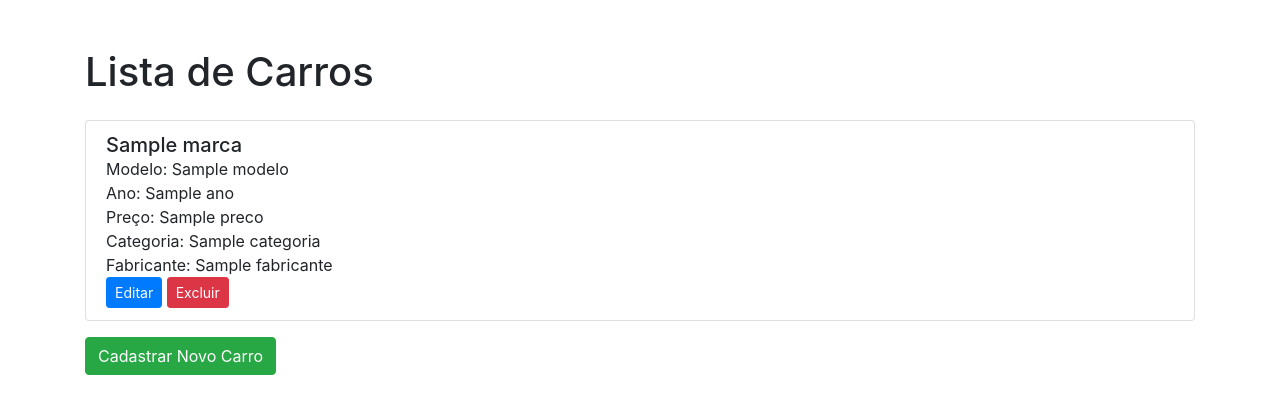
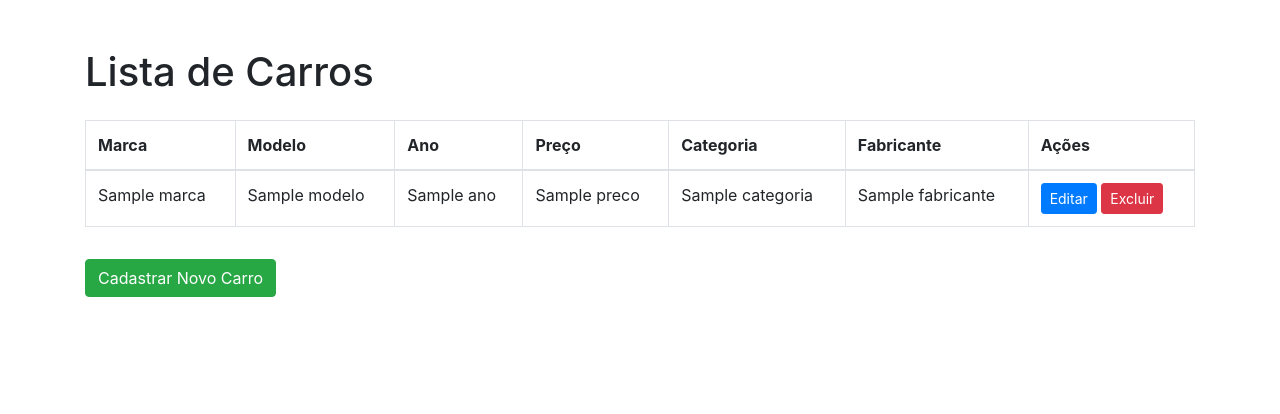
Before and after one commit to brunoandradearruda/pymongo_veiculos, a Flask app: page /read in a window 1280 px wide. Shown: the top 414 px of the page. Run offline with Flask 3, Linux system fonts and the light colour scheme; a database or web service that is not in the repository returns one stand-in record (values such as "Sample title"); some libraries are stand-ins or nearby versions.

Commit message:
css do read estilizado

```diff
--- a/Projeto_veiculos_mongodb/app.py
+++ b/Projeto_veiculos_mongodb/app.py
@@ -60,7 +60,7 @@ def edit(id):
 @app.route('/delete/<string:id>', methods=['GET'])
 def delete(id):
     collection_carros.delete_one({"_id": ObjectId(id)})
-    return redirect(url_for('index'))
+    return redirect(url_for('read'))
 
 
 @app.route('/search_by_id/<string:id>', methods=['GET'])
--- a/Projeto_veiculos_mongodb/templates/read.html
+++ b/Projeto_veiculos_mongodb/templates/read.html
@@ -2,27 +2,50 @@
 <html>
 <head>
     <title>Lista de Carros</title>
-    <!-- Adicione o link para o arquivo CSS do Bootstrap -->
+    <!-- Include the Bootstrap CSS file -->
     <link rel="stylesheet" href="https://maxcdn.bootstrapcdn.com/bootstrap/4.5.2/css/bootstrap.min.css">
 </head>
 <body>
     <div class="container mt-5">
         <h1 class="mb-4">Lista de Carros</h1>
-        <ul class="list-group">
-            {% for carro in carros %}
-                <li class="list-group-item">
-                    <h5 class="mb-0">{{ carro.marca }}</h5>
-                    <p class="mb-0">Modelo: {{ carro.modelo }}</p>
-                    <p class="mb-0">Ano: {{ carro.ano }}</p>
-                    <p class="mb-0">Preço: {{ carro.preco }}</p>
-                    <p class="mb-0">Categoria: {{ carro.categoria }}</p>
-                    <p class="mb-0">Fabricante: {{ carro.fabricante }}</p>
-                    <a class="btn btn-primary btn-sm" href="{{ url_for('edit', id=carro._id) }}">Editar</a>
-                    <a class="btn btn-danger btn-sm" href="{{ url_for('delete', id=carro._id) }}">Excluir</a>
-                </li>
-            {% endfor %}
-        </ul>
+        <table class="table table-bordered">
+            <thead>
+                <tr>
+                    <th>Marca</th>
+                    <th>Modelo</th>
+                    <th>Ano</th>
+                    <th>Preço</th>
+                    <th>Categoria</th>
+                    <th>Fabricante</th>
+                    <th>Ações</th>
+                </tr>
+            </thead>
+            <tbody>
+                {% for carro in carros %}
+                    <tr>
+                        <td>{{ carro.marca }}</td>
+                        <td>{{ carro.modelo }}</td>
+                        <td>{{ carro.ano }}</td>
+                        <td>{{ carro.preco }}</td>
+                        <td>{{ carro.categoria }}</td>
+                        <td>{{ carro.fabricante }}</td>
+                        <td>
+                            <a class="btn btn-primary btn-sm" href="{{ url_for('edit', id=carro._id) }}">Editar</a>
+                            <a class="btn btn-danger btn-sm" href="javascript:void(0);" onclick="confirmDelete('{{ url_for('delete', id=carro._id) }}')">Excluir</a>
+                        </td>
+                    </tr>
+                {% endfor %}
+            </tbody>
+        </table>
         <a class="btn btn-success mt-3" href="{{ url_for('create') }}">Cadastrar Novo Carro</a>
     </div>
+
+    <script>
+        function confirmDelete(deleteUrl) {
+            if (confirm('Tem certeza de que deseja excluir este item?')) {
+                window.location.href = deleteUrl;
+            }
+        }
+    </script>
 </body>
 </html>
```
Also changed, not shown: Projeto_veiculos_mongodb/templates/index.html (+8 -9 lines), 1 other file.
